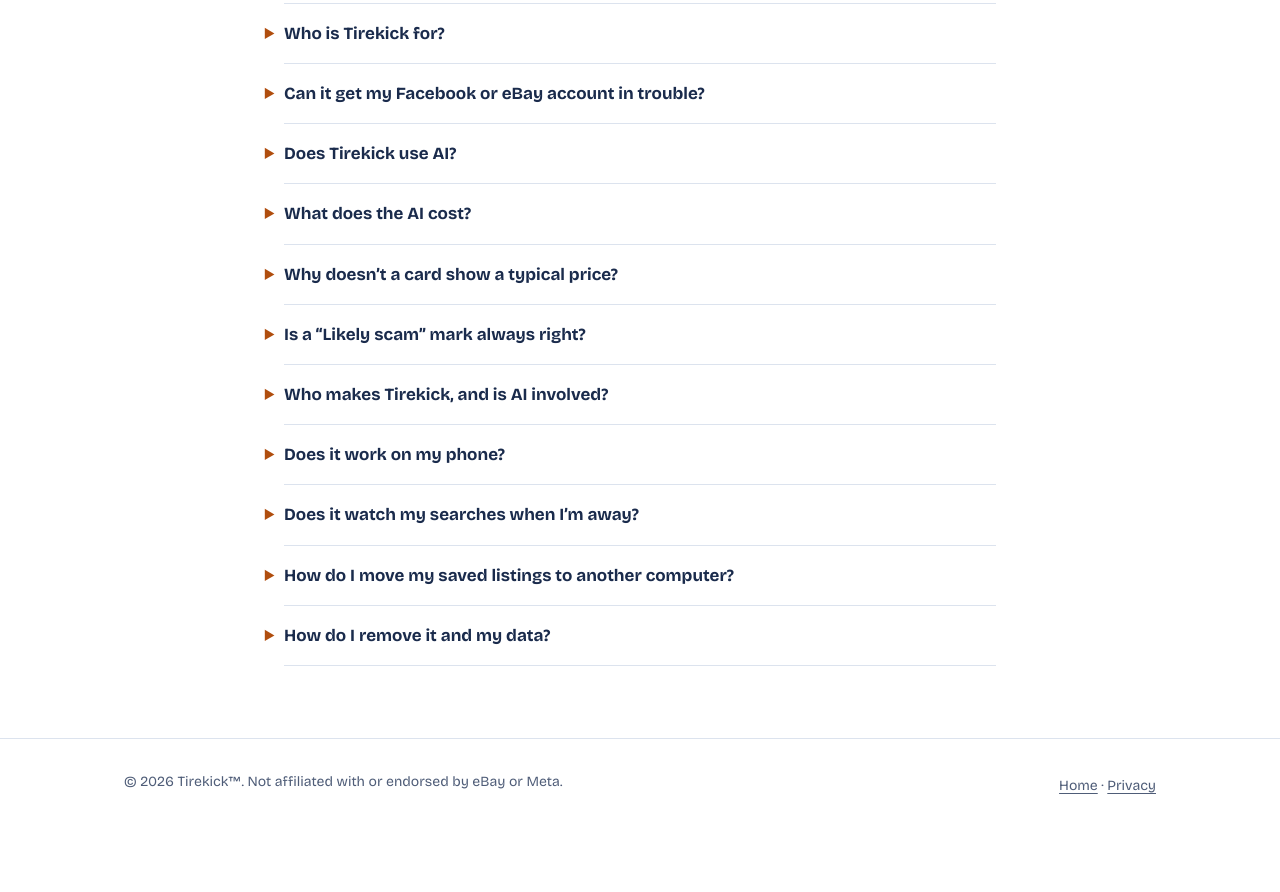
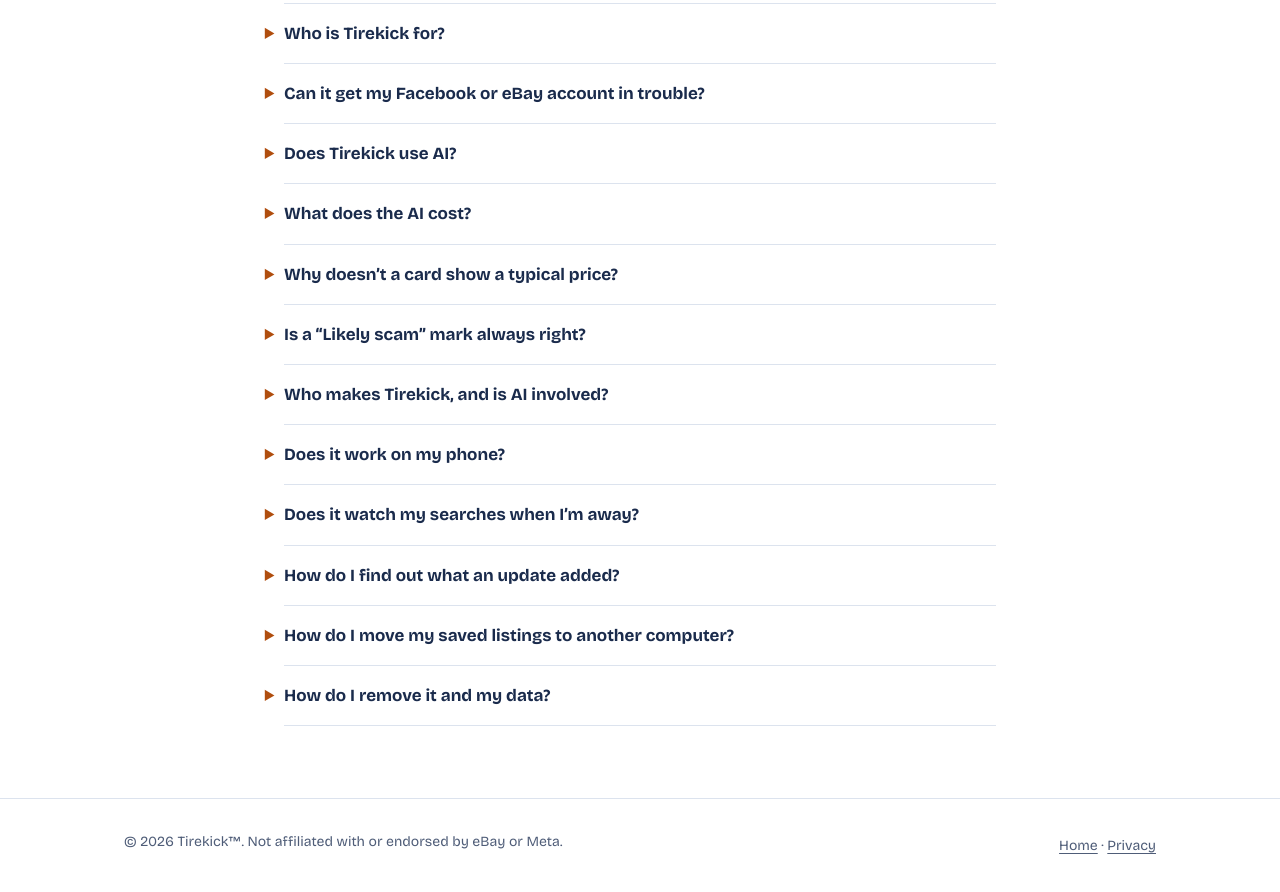
Before and after one commit to dabloonery/tirekick-site, a plain HTML site: page support.html in a window 1280 px wide. Shown: the part 1103-1995 px from the top of the page. Before the commit the page ends 1952 px from the top, so only its background shows below. Drawn offline with Linux system fonts and the light colour scheme.

Commit message:
Support: how to find out what an update added (#18)
Claude-Session: https://claude.ai/code/session_01XVUCo9StP3Em383yrfJirM

Co-authored-by: Claude <noreply@anthropic.com>

```diff
--- a/support.html
+++ b/support.html
@@ -87,6 +87,10 @@
       <p>No, on purpose. Tirekick only looks at pages you have open, so nothing runs in the background. Saved listings and searches update the next time they’re on your screen.</p>
     </details>
     <details>
+      <summary>How do I find out what an update added?</summary>
+      <p>New features start off, so an update never asks for new permissions. After an update that brought some, the Tirekick icon in your toolbar gets a dot. Click it: a short <b>New in this version</b> card lists them, each with <b>Turn on</b>. If one needs your browser’s OK (reading Craigslist pages, or showing notifications), the browser asks right then. <b>Got it</b> puts the card away, and settings has a switch for each.</p>
+    </details>
+    <details>
       <summary>How do I move my saved listings to another computer?</summary>
       <p>In settings, <b>Backup</b> saves everything to a file (never your API keys). Restore it in the other browser; it adds to what’s already there.</p>
     </details>
```
